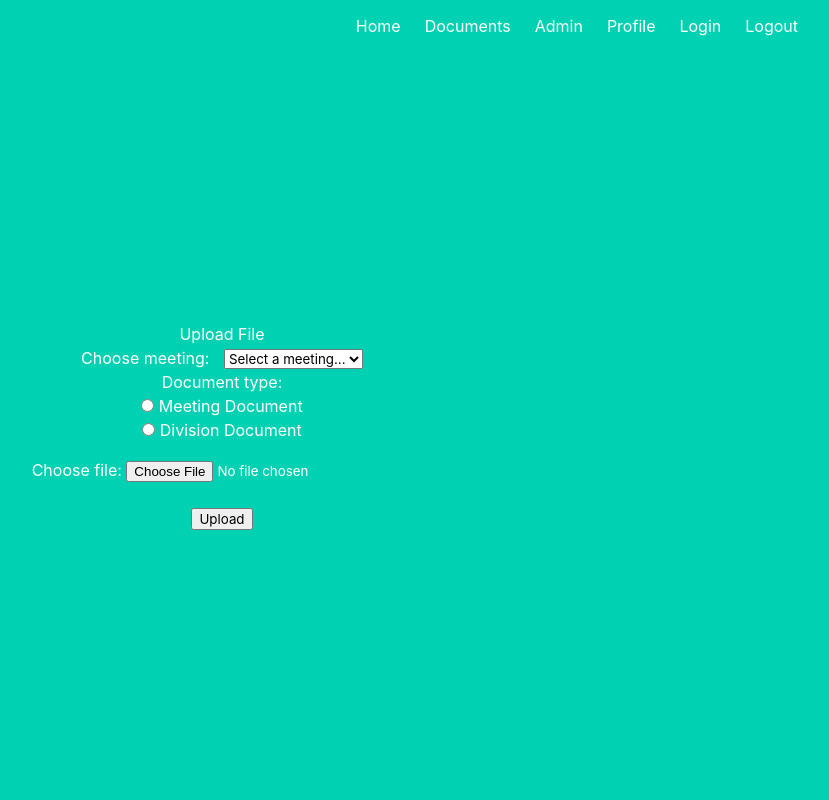
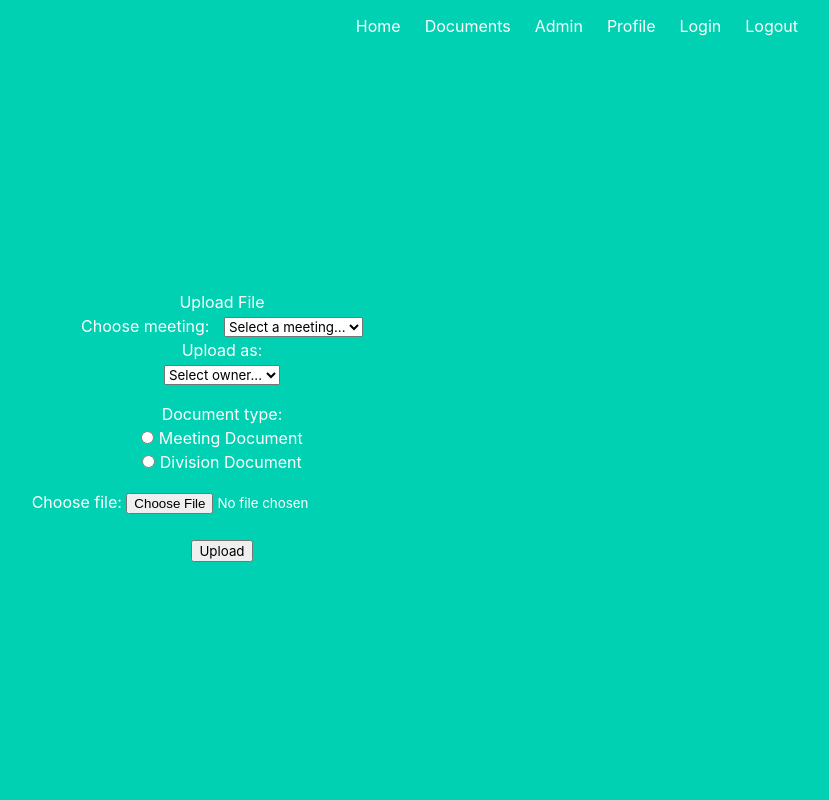
Before and after one commit to cthit/SummIT, a Flask app: page /documents/upload in a window 1280 px wide. Shown: the whole page, without its empty margins (418-1247 px from the left). Run offline with Flask 3, Linux system fonts and the light colour scheme; the visitor is signed in with stand-in values (Sample User, id 1); data that the repository does not hold is empty; some libraries are stand-ins or nearby versions.

Commit message:
added functionality to choose doc owner

```diff
--- a/project/auth.py
+++ b/project/auth.py
@@ -118,6 +118,7 @@ def callback():
         # Filter groups to only include committees
         active_groups = [
             {
+                "id": group.get("id"),
                 "prettyName": group.get("prettyName", {}),
                 "name": group.get("superGroup", {}).get("name"),
                 "post": group.get("post", {}).get("enName"),
@@ -152,18 +153,24 @@ def callback():
     extra_groups = [
         (
             {
+                "id": "dev-group-id-devit",
                 "name": "devit",
+                "prettyName": "DevIT (Chairman)",
                 "post": "Chairman",
             }
             if args == "devit_ordf"
             else (
                 {
+                    "id": "dev-group-id-devit",
                     "name": "devit",
+                    "prettyName": "DevIT (Treasurer)",
                     "post": "Treasurer",
                 }
                 if args == "devit_kass"
                 else {
+                    "id": f"dev-group-id-{args}",
                     "name": args,
+                    "prettyName": "MötespresidIT" if args == "motespresidit" else ("styrIT" if args == "styrit" else args.upper()),
                     "post": "Member",
                 }
             )
--- a/project/data_handler.py
+++ b/project/data_handler.py
@@ -127,12 +127,12 @@ def create_study_period(year: int, lp: LP) -> StudyPeriod | None:
         conn.rollback()
         return None
 
-def upload_document(the_file: bytes, file_name: str, document_owner: DocumentOwner, meeting_id: int, document_type: DocumentType) -> Document:
+def upload_document(the_file: bytes, file_name: str, document_owner: DocumentOwner, meeting_id: int, document_type: DocumentType, is_group: bool = False) -> Document:
     conn = get_db()
     file_hash = hashlib.md5(the_file)
     file_path = UPLOAD_BASE/(f"{file_hash.hexdigest()}_{file_name}")
 
-    create_document_owner(document_owner)
+    create_document_owner(document_owner, is_group)
 
     try:
         with conn.cursor() as cur:
@@ -207,7 +207,7 @@ def upload_document(the_file: bytes, file_name: str, document_owner: DocumentOwn
         raise
     return document
 
-def create_document_owner(document_owner: DocumentOwner):
+def create_document_owner(document_owner: DocumentOwner, is_group: bool = False):
     conn = get_db()
     try:
         with conn.cursor() as cur:
@@ -219,6 +219,24 @@ def create_document_owner(document_owner: DocumentOwner):
                 """,
                 (document_owner._id,),
             )
+            if is_group:
+                cur.execute(
+                    """
+                    INSERT INTO Committees (gamma_group_id)
+                    VALUES (%s)
+                    ON CONFLICT (gamma_group_id) DO NOTHING;
+                    """,
+                    (document_owner._id,),
+                )
+            else:
+                cur.execute(
+                    """
+                    INSERT INTO Members (gamma_user_id)
+                    VALUES (%s)
+                    ON CONFLICT (gamma_user_id) DO NOTHING;
+                    """,
+                    (document_owner._id,),
+                )
     except:
         conn.rollback()
         raise
--- a/project/main.py
+++ b/project/main.py
@@ -96,20 +96,26 @@ def document_upload():
         meetings = fetch_meetings()
         selected_id = request.args.get("meeting_id", type=int)
         selected_meeting = next((m for m in meetings if m.id == selected_id), None)
-        return render_template("upload.html", meetings=meetings, selected_meeting=selected_meeting)
+        return render_template("upload.html", meetings=meetings, selected_meeting=selected_meeting, user=g.user)
 
     uploaded_file = request.files.get("file")
     meeting_id = request.form.get("meeting_id", type=int)
     document_type_str = request.form.get("document_type")
+    owner_id = request.form.get("owner_id")
 
     if not uploaded_file:
         flash("No file selected.", "error")
         meetings = fetch_meetings()
-        return render_template("upload.html", meetings=meetings)
+        return render_template("upload.html", meetings=meetings, user=g.user)
     if not meeting_id:
         flash("Please select a meeting.", "error")
         meetings = fetch_meetings()
-        return render_template("upload.html", meetings=meetings, selected_meeting=None)
+        return render_template("upload.html", meetings=meetings, selected_meeting=None, user=g.user)
+    if not owner_id:
+        flash("Please select who to upload as.", "error")
+        meetings = fetch_meetings()
+        selected_meeting = next((m for m in meetings if m.id == meeting_id), None)
+        return render_template("upload.html", meetings=meetings, selected_meeting=selected_meeting, user=g.user)
 
     try:
         document_type = DocumentType(document_type_str)
@@ -117,14 +123,23 @@ def document_upload():
         flash("Please select a document type.", "error")
         meetings = fetch_meetings()
         selected_meeting = next((m for m in meetings if m.id == meeting_id), None)
-        return render_template("upload.html", meetings=meetings, selected_meeting=selected_meeting)
+        return render_template("upload.html", meetings=meetings, selected_meeting=selected_meeting, user=g.user)
+
+    # Determine the actual owner ID (self or group)
+    if owner_id == "self":
+        actual_owner_id = g.user["id"]
+        is_group = False
+    else:
+        actual_owner_id = owner_id
+        is_group = True
 
     upload_document(
         uploaded_file.stream.read(),
         uploaded_file.filename,
-        DocumentOwner(g.user["id"]),
+        DocumentOwner(actual_owner_id),
         meeting_id,
-        document_type
+        document_type,
+        is_group
     )
     flash("Document uploaded successfully.", "success")
     return redirect(url_for("main.doc"))
--- a/project/templates/login.html
+++ b/project/templates/login.html
@@ -5,12 +5,12 @@
     <form action="{{ url_for('auth.authorize') }}" method="GET">
       <div class="field">
         <label class="label">Select Extra Access Groups:</label>
-        <div class="control">
+        <!-- <div class="control">
           <label class="checkbox">
             <input type="checkbox" name="extra_groups" value="digit" />
             digIT
           </label>
-        </div>
+        </div> -->
         <div class="control">
           <label class="checkbox">
             <input type="checkbox" name="extra_groups" value="styrit" />
--- a/project/templates/upload.html
+++ b/project/templates/upload.html
@@ -34,6 +34,16 @@
     <input type="hidden" name="meeting_id" value="{{ selected_meeting.id }}">
     {% endif %}
     <div style="margin-bottom: 1rem">
+      <label>Upload as:</label><br>
+      <select name="owner_id" required>
+        <option value="">Select owner...</option>
+        <option value="self">Myself</option>
+        {% for group in user.groups %}
+        <option value="{{ group.id }}">{{ group.prettyName }}</option>
+        {% endfor %}
+      </select>
+    </div>
+    <div style="margin-bottom: 1rem">
       <label>Document type:</label><br>
       <label><input type="radio" name="document_type" value="meeting" required> Meeting Document</label><br>
       <label><input type="radio" name="document_type" value="division" required> Division Document</label>
```
